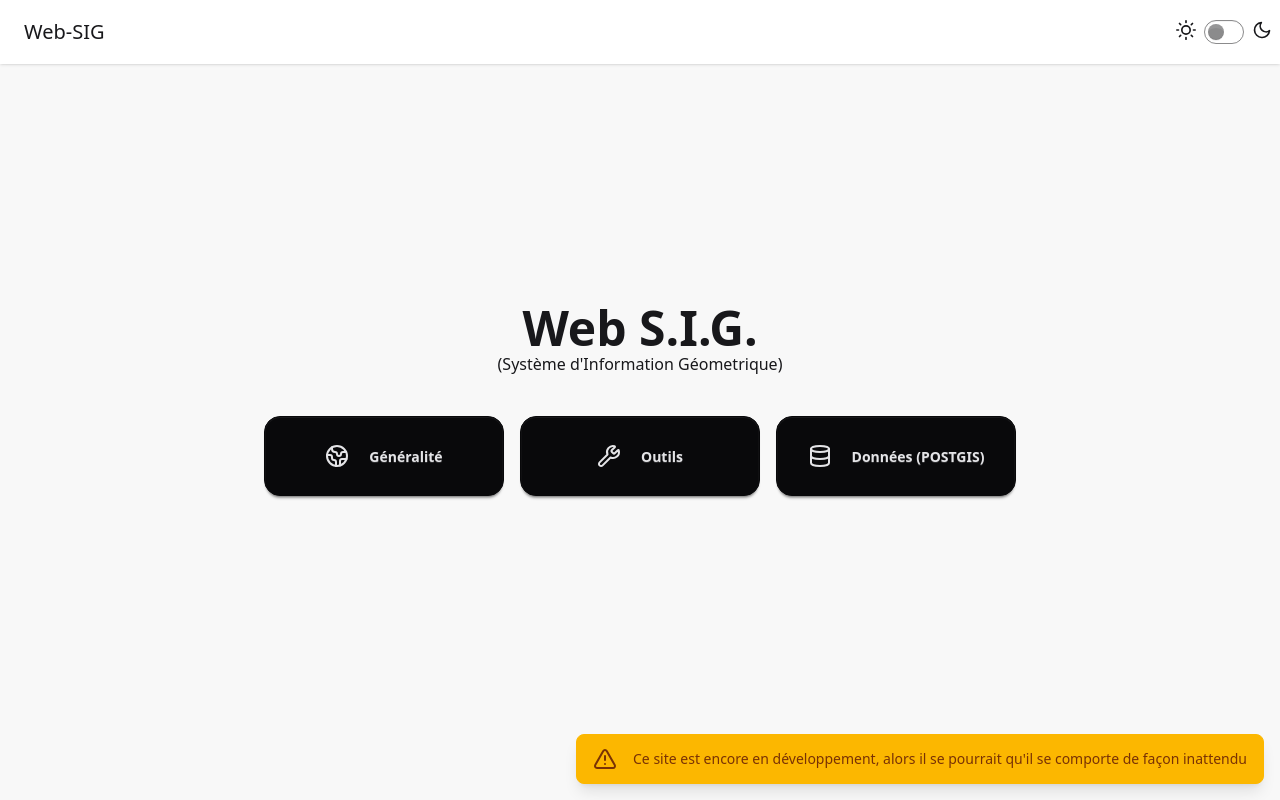
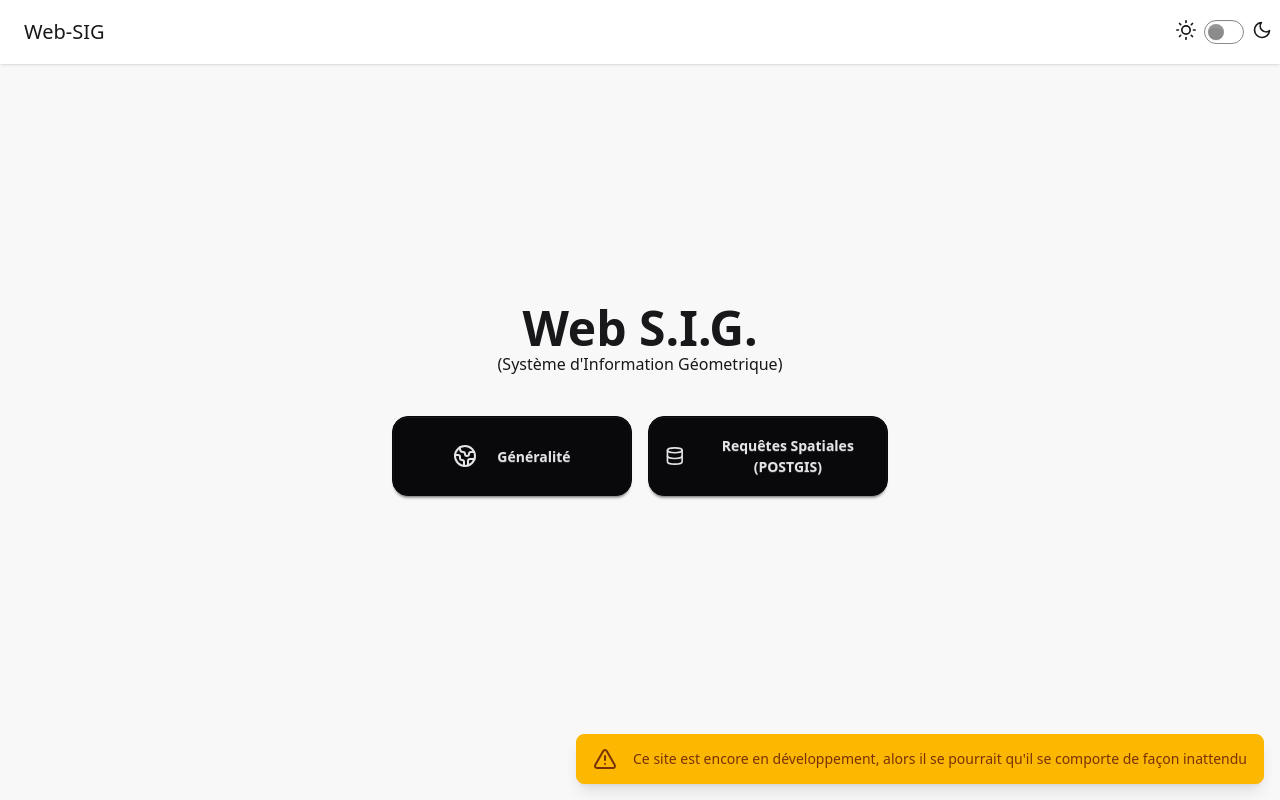
Before and after one commit to wharton-SP/web-SIG, a React (Vite) app: page / in a window 1280 px wide. Built offline with nearby package versions, Linux system fonts and the light colour scheme.

Commit message:
Refactor: Update Navigation and Home page links to replace 'Outils' with 'Requêtes Spatiales' and remove Tools page for improved clarity and focus

```diff
--- a/src/components/Navigation.jsx
+++ b/src/components/Navigation.jsx
@@ -7,9 +7,7 @@ const Navigation = () => {
             <div className='grid rounded-box'>
                 <Link to="/" className='py-2 px-1 rounded-box hover:bg-base-100'>Introduction</Link>
                 <Link to="/general" className='py-2 px-1 rounded-box hover:bg-base-100'>Généralité</Link>
-                <Link to="/tools" className='py-2 px-1 rounded-box hover:bg-base-100'>Outils</Link>
-                <Link to="/data" className='py-2 px-1 rounded-box hover:bg-base-100'>Données</Link>
-                <Link to="/about" className='py-2 px-1 rounded-box hover:bg-base-100'>À propos</Link>
+                <Link to="/data" className='py-2 px-1 rounded-box hover:bg-base-100'>Requêtes Spatiales</Link>
             </div>
         </Sidebar>
     )
--- a/src/pages/Home.jsx
+++ b/src/pages/Home.jsx
@@ -18,13 +18,9 @@ const Home = () => {
                                 <Earth />
                                 <span>Généralité</span>
                             </Link>
-                            <Link to="/tools" className="btn btn-neutral hover:btn-accent w-60 h-20 rounded-2xl flex gap-5">
-                                <Wrench />
-                                <span>Outils</span>
-                            </Link>
                             <Link to="/data" className="btn btn-neutral hover:btn-accent w-60 h-20 rounded-2xl flex gap-5">
                                 <Database />
-                                <span>Données (POSTGIS)</span>
+                                <span>Requêtes Spatiales (POSTGIS)</span>
                             </Link>
                         </div>
                     </div>
--- a/src/pages/Tools.jsx
+++ /dev/null
@@ -1,19 +0,0 @@
-import Content from "../components/utils/Content"
-import Navigation from "../components/Navigation"
-
-const Tools = () => {
-    return (
-        <div className='max-h-screen h-screen flex'>
-            <Navigation/>
-            <Content>
-                <div className='flex flex-col gap-4 '>
-                    <h1 className='text-2xl font-bold'>Bienvenue dans la section Outils</h1>
-                    <p>Cette section est en cours de développement. Vous pouvez y trouver des informations sur le site, les outils et les données.</p>
-                    <p>Restez à l'écoute pour plus de contenu !</p>
-                </div>
-            </Content>
-        </div>
-    )
-}
-
-export default Tools
```
